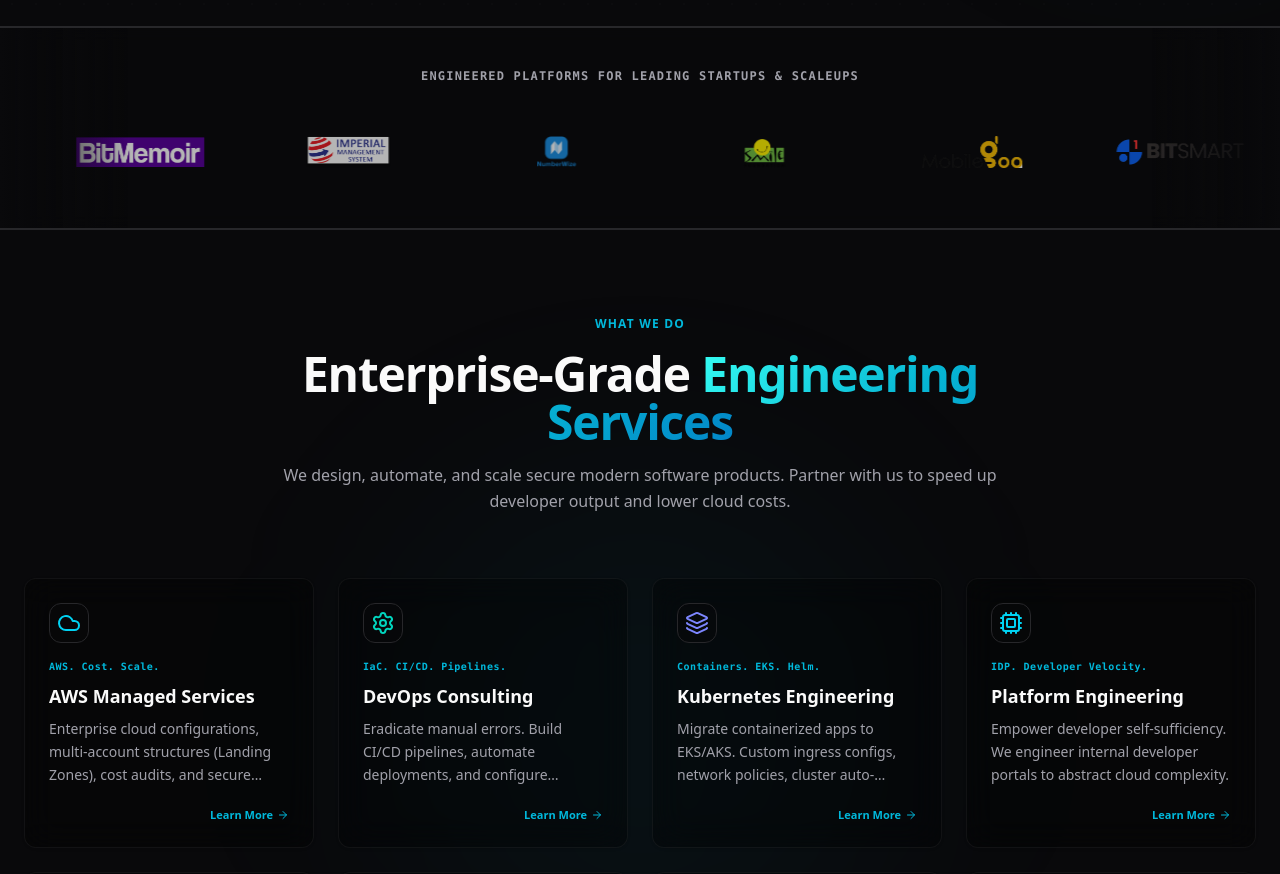
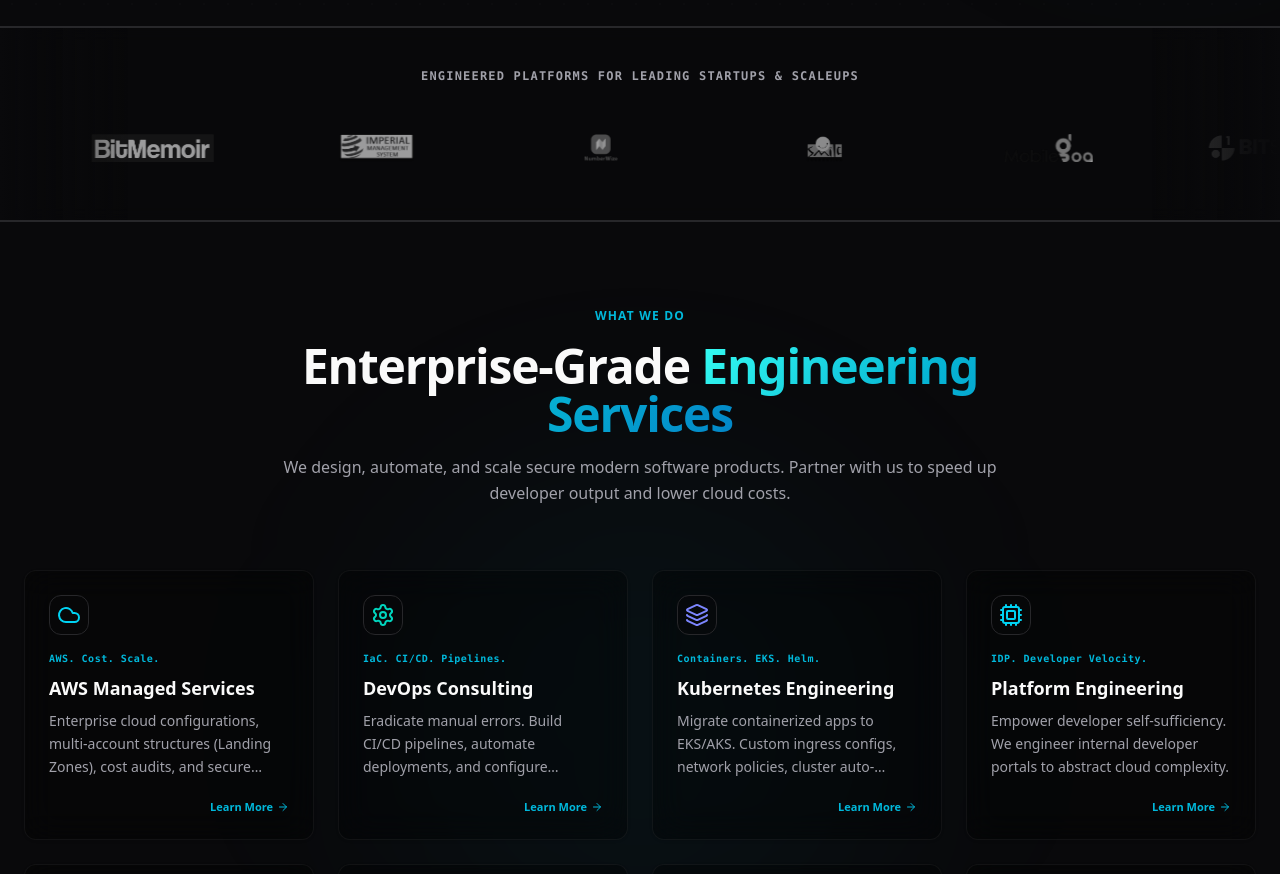
Before and after one commit to onEggy/OnEggyWeb, a Next.js app: page / in a window 1280 px wide. Shown: the part 920-1794 px from the top of the page. Built offline with nearby package versions, Linux system fonts and the light colour scheme.

Commit message:
style: standardize client logos marquee with uniform visual sizes and gray-to-color hover state transitions with no shadows

```diff
--- a/src/components/home/client-marquee.tsx
+++ b/src/components/home/client-marquee.tsx
@@ -25,15 +25,15 @@ export function ClientMarquee() {
           {doubledLogos.map((logo, idx) => (
             <div
               key={`${logo.id}-${idx}`}
-              className="flex items-center justify-center shrink-0 w-32 md:w-40 h-14 px-4 py-2 group"
+              className="flex items-center justify-center shrink-0 w-36 md:w-44 h-12 px-6 group"
             >
-              <div className="relative w-full h-8 flex items-center justify-center">
+              <div className="relative w-full h-7 flex items-center justify-center">
                 <Image
                   src={logo.url}
                   alt={logo.alt || logo.name}
                   fill
                   sizes="(max-width: 768px) 96px, 128px"
-                  className="object-contain transition-all duration-300 opacity-70 group-hover:opacity-100 group-hover:scale-105 filter dark:brightness-0 dark:invert"
+                  className="object-contain transition-all duration-300 opacity-60 group-hover:opacity-100 group-hover:scale-105 filter grayscale dark:invert dark:opacity-50 group-hover:grayscale-0 group-hover:invert-0"
                 />
               </div>
             </div>
```
